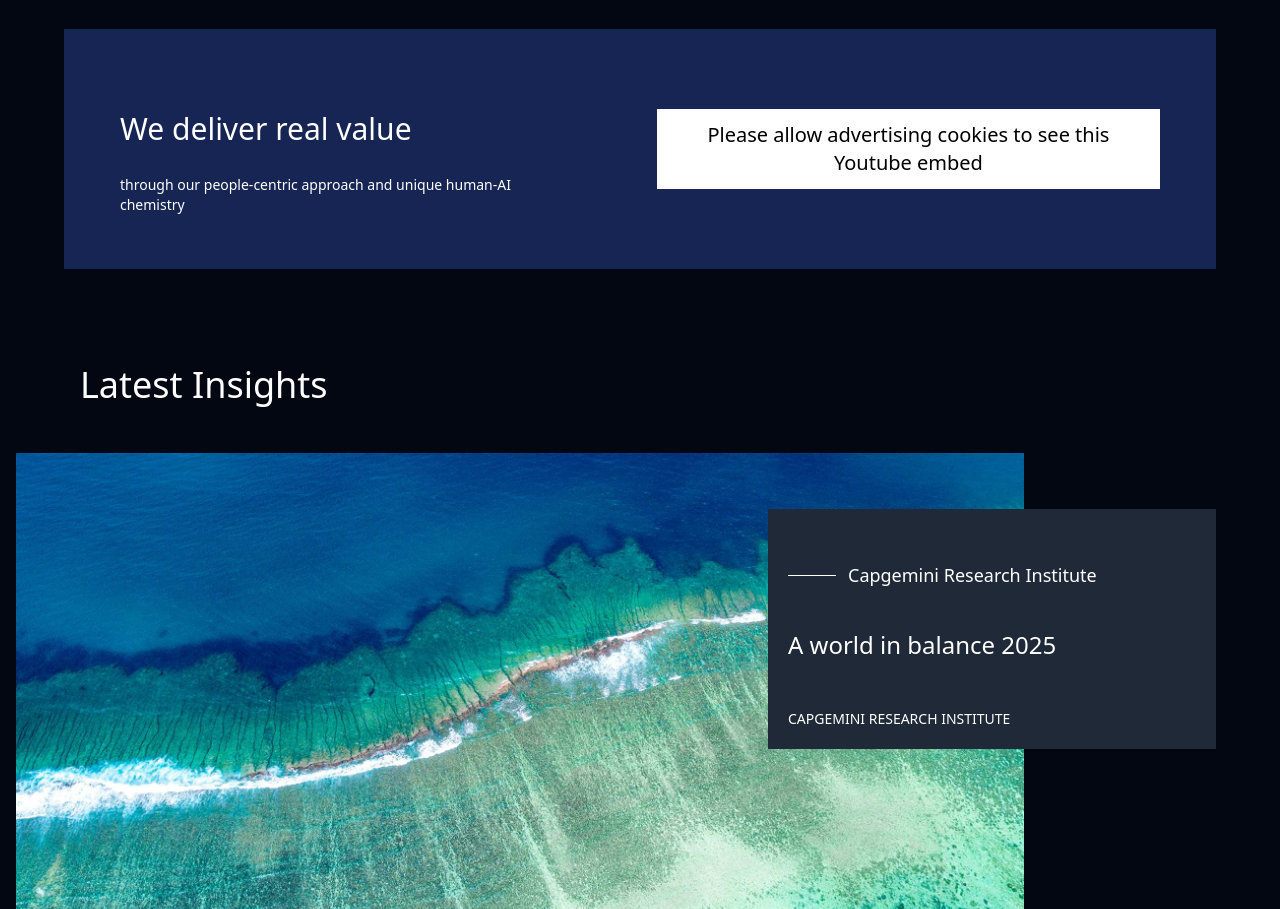
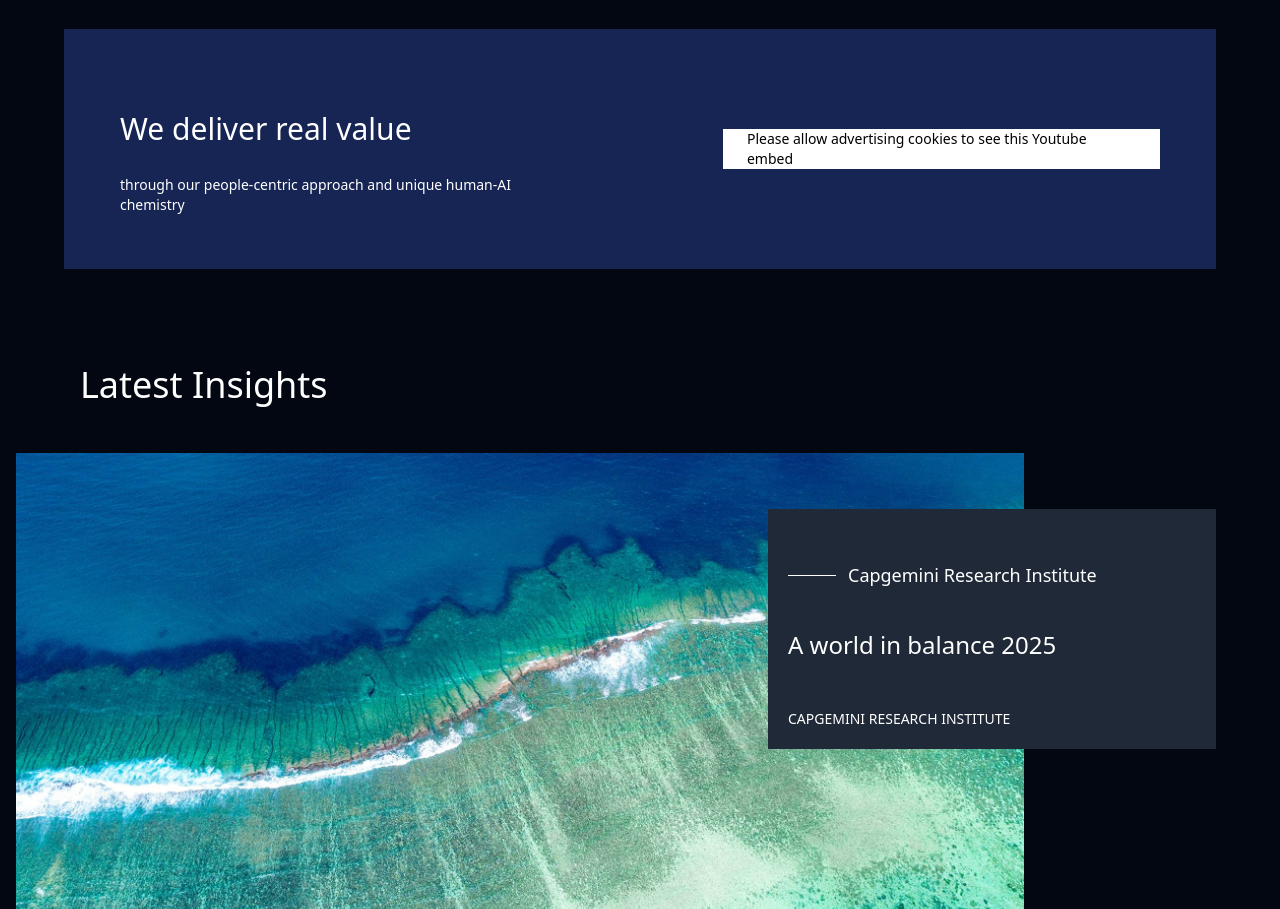
Before and after one commit to Ange290/Capgemini-CSSCloning-Gate, a website: page src/index.html in a window 1280 px wide. Shown: the part 1450-2359 px from the top of the page. Drawn offline with nearby package versions, Linux system fonts and the light colour scheme.

Commit message:
Remove error

```diff
--- a/src/index.html
+++ b/src/index.html
@@ -121,7 +121,7 @@
       <p class="text-sm md:text-md text-white">through our people-centric approach and unique human-AI chemistry</p>
     </div>
     <div class="flex items-center justify-center">
-      <p class="text-sm md:text-xl bg-white px-4 py-3 text-center">Please allow advertising cookies to see this Youtube embed</p>
+      <p class="text-sm md:text-md bg-white px-6 ">Please allow advertising cookies to see this Youtube embed</p>
     </div>
   </div>
 
```
